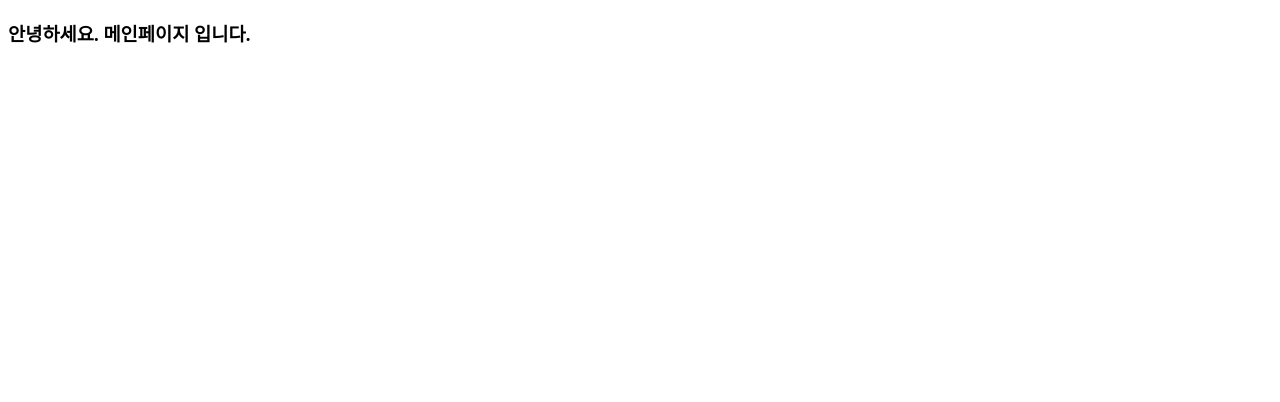
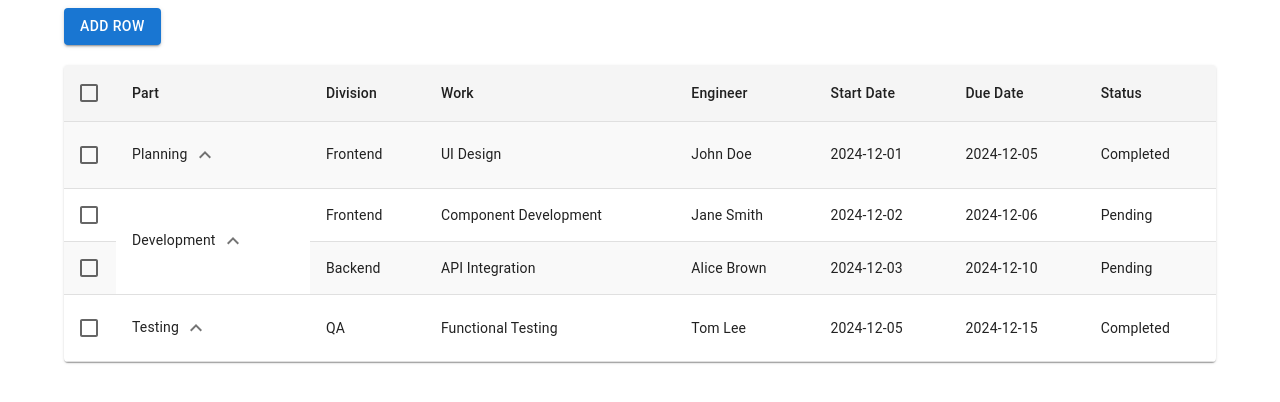
Before and after one commit to zhco00/table, a React (Vite) app: page / in a window 1280 px wide. Shown: the top 402 px of the page. Built offline with nearby package versions, Linux system fonts and the light colour scheme.

Commit message:
꽝추가

```diff
--- a/package.json
+++ b/package.json
@@ -10,11 +10,17 @@
     "preview": "vite preview"
   },
   "dependencies": {
+    "@emotion/react": "^11.13.5",
+    "@emotion/styled": "^11.13.5",
+    "@mui/icons-material": "^6.1.9",
+    "@mui/material": "^6.1.9",
     "@reduxjs/toolkit": "^2.2.3",
     "@vitejs/plugin-react": "^4.2.1",
     "axios": "^1.6.8",
     "prettier": "^3.2.5",
     "react": "^18.3.0",
+    "react-dnd": "^16.0.1",
+    "react-dnd-html5-backend": "^16.0.1",
     "react-dom": "^18.3.0",
     "react-redux": "^9.1.1",
     "react-router-dom": "^6.23.0",
--- a/src/pages/home.jsx
+++ b/src/pages/home.jsx
@@ -1,8 +1,347 @@
+import React, { useState } from 'react';
+import { DndProvider, useDrag, useDrop } from 'react-dnd';
+import { HTML5Backend } from 'react-dnd-html5-backend';
+import {
+  Table,
+  TableHead,
+  TableBody,
+  TableRow,
+  TableCell,
+  Button,
+  Container,
+  Paper,
+  TableContainer,
+  Menu,
+  MenuItem,
+  Checkbox,
+  IconButton,
+} from '@mui/material';
+import AddIcon from '@mui/icons-material/Add';
+import ExpandLessIcon from '@mui/icons-material/ExpandLess';
+import ExpandMoreIcon from '@mui/icons-material/ExpandMore';
+
+const ItemType = 'ROW';
+
+const tableData = [
+  {
+    id: 1,
+    Part: 'Planning',
+    Division: 'Frontend',
+    Work: 'UI Design',
+    Engineer: 'John Doe',
+    StartDate: '2024-12-01',
+    DueDate: '2024-12-05',
+    Status: 'Completed',
+  },
+  {
+    id: 2,
+    Part: 'Development',
+    Division: 'Frontend',
+    Work: 'Component Development',
+    Engineer: 'Jane Smith',
+    StartDate: '2024-12-02',
+    DueDate: '2024-12-06',
+    Status: 'Pending',
+  },
+  {
+    id: 3,
+    Part: 'Development',
+    Division: 'Backend',
+    Work: 'API Integration',
+    Engineer: 'Alice Brown',
+    StartDate: '2024-12-03',
+    DueDate: '2024-12-10',
+    Status: 'Pending',
+  },
+  {
+    id: 4,
+    Part: 'Testing',
+    Division: 'QA',
+    Work: 'Functional Testing',
+    Engineer: 'Tom Lee',
+    StartDate: '2024-12-05',
+    DueDate: '2024-12-15',
+    Status: 'Completed',
+  },
+];
+
+const DraggableRow = ({
+  row,
+  index,
+  moveRow,
+  handleContextMenu,
+  partRowSpan,
+  isPartCollapsed,
+  togglePartCollapse,
+  isSelected,
+  handleSelect,
+}) => {
+  const [, ref] = useDrag({
+    type: ItemType,
+    item: { index },
+  });
+
+  const [, drop] = useDrop({
+    accept: ItemType,
+    hover: (draggedItem, monitor) => {
+      if (!monitor.isOver({ shallow: true })) {
+        return;
+      }
+      if (draggedItem.index !== index) {
+        moveRow(draggedItem.index, index);
+        draggedItem.index = index;
+      }
+    },
+  });
+
+  return (
+    <TableRow
+      ref={(node) => ref(drop(node))}
+      sx={{ '&:nth-of-type(odd)': { backgroundColor: '#f9f9f9' } }}
+      onContextMenu={(event) => handleContextMenu(event, index)}
+    >
+      <TableCell padding="checkbox">
+        <Checkbox checked={isSelected} onChange={() => handleSelect(row.id)} />
+      </TableCell>
+      {partRowSpan > 0 && (
+        <TableCell
+          rowSpan={partRowSpan}
+          sx={{ borderBottom: '1px solid rgba(224, 224, 224, 1)' }}
+        >
+          {row.Part}
+          <IconButton size="small" onClick={() => togglePartCollapse(row.Part)}>
+            {isPartCollapsed ?
+              <ExpandMoreIcon />
+            : <ExpandLessIcon />}
+          </IconButton>
+        </TableCell>
+      )}
+      {!isPartCollapsed && (
+        <>
+          <TableCell sx={{ borderBottom: '1px solid rgba(224, 224, 224, 1)' }}>
+            {row.Division}
+          </TableCell>
+          <TableCell sx={{ borderBottom: '1px solid rgba(224, 224, 224, 1)' }}>
+            {row.Work}
+          </TableCell>
+          <TableCell sx={{ borderBottom: '1px solid rgba(224, 224, 224, 1)' }}>
+            {row.Engineer}
+          </TableCell>
+          <TableCell sx={{ borderBottom: '1px solid rgba(224, 224, 224, 1)' }}>
+            {row.StartDate}
+          </TableCell>
+          <TableCell sx={{ borderBottom: '1px solid rgba(224, 224, 224, 1)' }}>
+            {row.DueDate}
+          </TableCell>
+          <TableCell sx={{ borderBottom: '1px solid rgba(224, 224, 224, 1)' }}>
+            {row.Status}
+          </TableCell>
+        </>
+      )}
+    </TableRow>
+  );
+};
+
 const Home = () => {
+  const [data, setData] = useState(tableData);
+  const [contextMenu, setContextMenu] = useState(null);
+  const [collapsedParts, setCollapsedParts] = useState({});
+  const [selectedRows, setSelectedRows] = useState([]);
+
+  const moveRow = (fromIndex, toIndex) => {
+    const updatedData = [...data];
+    const [movedRow] = updatedData.splice(fromIndex, 1);
+    updatedData.splice(toIndex, 0, movedRow);
+
+    // Find all rows with the same Part value and move them together
+    const partValue = movedRow.Part;
+    const rowsToMove = [
+      movedRow,
+      ...updatedData.filter((row) => row.Part === partValue),
+    ];
+    rowsToMove.forEach((row) => {
+      const rowIndex = updatedData.indexOf(row);
+      if (rowIndex !== -1) {
+        updatedData.splice(rowIndex, 1);
+      }
+    });
+    updatedData.splice(toIndex, 0, ...rowsToMove);
+
+    setData(updatedData);
+  };
+
+  const addRow = (index) => {
+    const newRow = {
+      id: data.length + 1,
+      Part: 'New Part',
+      Division: 'New Division',
+      Work: 'New Work',
+      Engineer: 'New Engineer',
+      StartDate: '2024-12-01',
+      DueDate: '2024-12-05',
+      Status: 'Pending',
+    };
+    const updatedData = [...data];
+    updatedData.splice(index + 1, 0, newRow);
+    setData(updatedData);
+    setContextMenu(null);
+  };
+
+  const handleContextMenu = (event, index) => {
+    event.preventDefault();
+    setContextMenu(
+      contextMenu === null ?
+        {
+          mouseX: event.clientX - 2,
+          mouseY: event.clientY - 4,
+          rowIndex: index,
+        }
+      : null,
+    );
+  };
+
+  const handleClose = () => {
+    setContextMenu(null);
+  };
+
+  const togglePartCollapse = (part) => {
+    setCollapsedParts((prev) => ({
+      ...prev,
+      [part]: !prev[part],
+    }));
+  };
+
+  const handleSelect = (id) => {
+    setSelectedRows((prev) =>
+      prev.includes(id) ? prev.filter((rowId) => rowId !== id) : [...prev, id],
+    );
+  };
+
+  const mergeSelectedRows = () => {
+    const partValue = data.find((row) => row.id === selectedRows[0]).Part;
+    const updatedData = data.map((row) =>
+      selectedRows.includes(row.id) ? { ...row, Part: partValue } : row,
+    );
+    setData(updatedData);
+    setSelectedRows([]);
+    setContextMenu(null);
+  };
+
+  const unmergeSelectedRows = () => {
+    const updatedData = data.map((row) =>
+      selectedRows.includes(row.id) ? { ...row, Part: `Part ${row.id}` } : row,
+    );
+    setData(updatedData);
+    setSelectedRows([]);
+    setContextMenu(null);
+  };
+
+  const calculateRowSpans = (data) => {
+    const rowSpans = [];
+    let currentPart = null;
+    let spanCount = 0;
+
+    data.forEach((row, index) => {
+      if (row.Part !== currentPart) {
+        if (spanCount > 0) {
+          rowSpans[rowSpans.length - spanCount] = spanCount;
+        }
+        currentPart = row.Part;
+        spanCount = 1;
+        rowSpans.push(0);
+      } else {
+        spanCount++;
+        rowSpans.push(-1);
+      }
+    });
+
+    if (spanCount > 0) {
+      rowSpans[rowSpans.length - spanCount] = spanCount;
+    }
+
+    return rowSpans;
+  };
+
+  const rowSpans = calculateRowSpans(data);
+
   return (
-    <>
-      <h3>안녕하세요. 메인페이지 입니다.</h3>
-    </>
+    <DndProvider backend={HTML5Backend}>
+      <Container>
+        <Button
+          variant="contained"
+          color="primary"
+          onClick={() => addRow(data.length - 1)}
+          sx={{ marginBottom: '20px' }}
+        >
+          Add Row
+        </Button>
+        <TableContainer component={Paper}>
+          <Table sx={{ minWidth: 650 }}>
+            <TableHead sx={{ backgroundColor: '#f5f5f5' }}>
+              <TableRow>
+                <TableCell padding="checkbox">
+                  <Checkbox
+                    indeterminate={
+                      selectedRows.length > 0 &&
+                      selectedRows.length < data.length
+                    }
+                    checked={
+                      data.length > 0 && selectedRows.length === data.length
+                    }
+                    onChange={(event) => {
+                      if (event.target.checked) {
+                        setSelectedRows(data.map((row) => row.id));
+                      } else {
+                        setSelectedRows([]);
+                      }
+                    }}
+                  />
+                </TableCell>
+                <TableCell>Part</TableCell>
+                <TableCell>Division</TableCell>
+                <TableCell>Work</TableCell>
+                <TableCell>Engineer</TableCell>
+                <TableCell>Start Date</TableCell>
+                <TableCell>Due Date</TableCell>
+                <TableCell>Status</TableCell>
+              </TableRow>
+            </TableHead>
+            <TableBody>
+              {data.map((row, index) => (
+                <DraggableRow
+                  key={row.id}
+                  row={row}
+                  index={index}
+                  moveRow={moveRow}
+                  handleContextMenu={handleContextMenu}
+                  partRowSpan={rowSpans[index]}
+                  isPartCollapsed={collapsedParts[row.Part]}
+                  togglePartCollapse={togglePartCollapse}
+                  isSelected={selectedRows.includes(row.id)}
+                  handleSelect={handleSelect}
+                />
+              ))}
+            </TableBody>
+          </Table>
+        </TableContainer>
+        <Menu
+          open={contextMenu !== null}
+          onClose={handleClose}
+          anchorReference="anchorPosition"
+          anchorPosition={
+            contextMenu !== null ?
+              { top: contextMenu.mouseY, left: contextMenu.mouseX }
+            : undefined
+          }
+        >
+          <MenuItem onClick={() => addRow(contextMenu.rowIndex)}>
+            Add Row Below
+          </MenuItem>
+          <MenuItem onClick={mergeSelectedRows}>병합</MenuItem>
+          <MenuItem onClick={unmergeSelectedRows}>병합 해제</MenuItem>
+        </Menu>
+      </Container>
+    </DndProvider>
   );
 };
 
```
Also changed, not shown: 2 other files (tests, documents, lock files or other folders).
